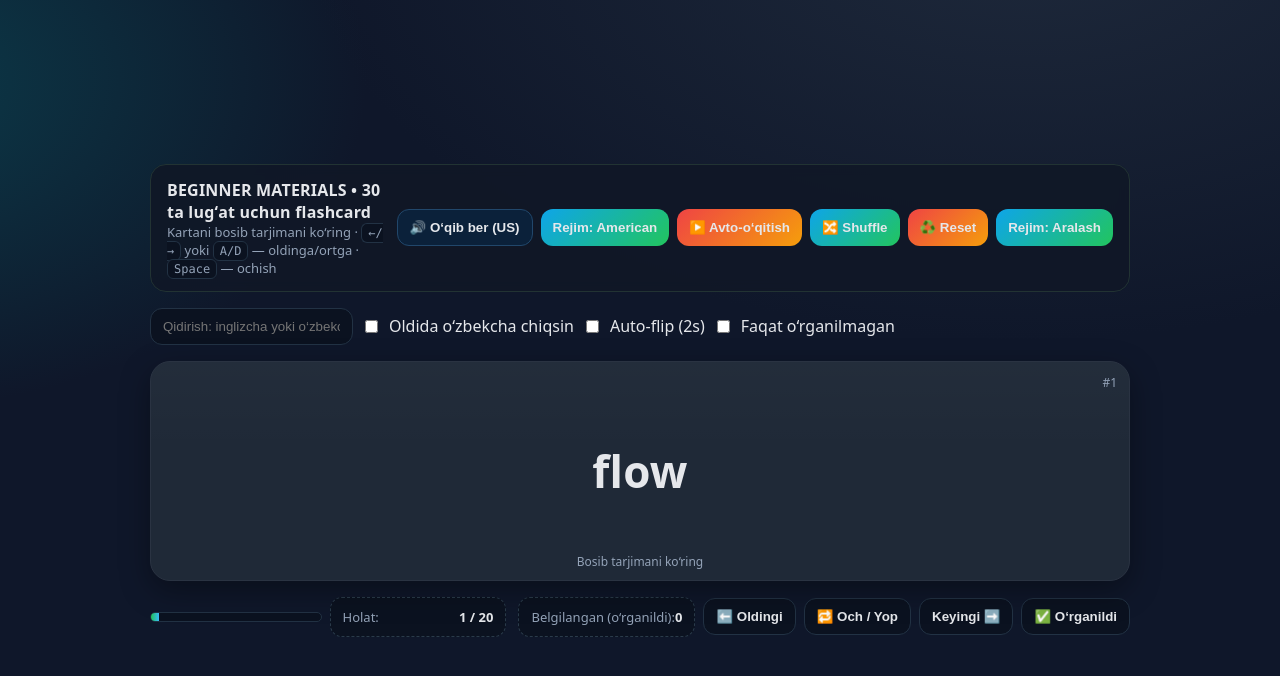
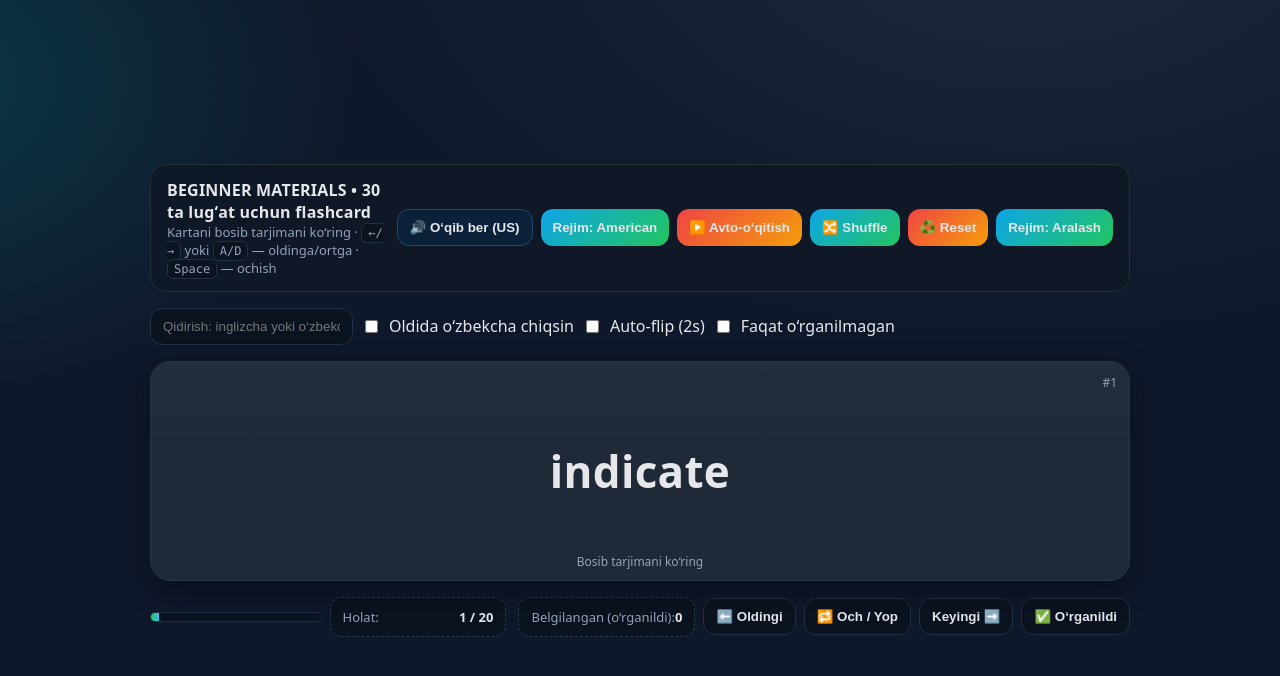
Before and after one commit to MuhriddinTurayev/lugat, a plain HTML site: page index.html in a window 1280 px wide. Drawn offline with Linux system fonts and the light colour scheme.

Commit message:
Update index.html

```diff
--- a/index.html
+++ b/index.html
@@ -105,26 +105,27 @@
   </div>
   <script>
 const data = [
-  { en: "appreciate", uz: "qadrlamoq; ma’nosini tushunmoq" },
-  { en: "available", uz: "mavjud, bor, bo‘sh" },
-  { en: "beat", uz: "yengmoq, yengib chiqmoq" },
-  { en: "bright", uz: "yorqin" },
-  { en: "celebrate", uz: "nishonlamoq" },
-  { en: "determine", uz: "tanlamoq, qaror qilmoq" },
-  { en: "disappear", uz: "ko‘rinmay ketmoq; nari ketmoq" },
-  { en: "else", uz: "boshqa, o‘zga" },
-  { en: "fair", uz: "xolis, adolatli, halol" },
-  { en: "flow", uz: "oqmoq" },
-  { en: "forward", uz: "oldinga" },
-  { en: "hill", uz: "tepalik, balandlik" },
-  { en: "level", uz: "daraja" },
-  { en: "lone", uz: "yakka, yolg‘iz" },
-  { en: "puddle", uz: "ko‘lmak" },
-  { en: "response", uz: "javob" },
-  { en: "season", uz: "fasl, mavsum" },
-  { en: "solution", uz: "yechim, javob" },
-  { en: "waste", uz: "behuda sovurmoq" },
-  { en: "whether", uz: "-mi; yo‘q bo‘lmasa" }
+  { en: "argue", uz: "tortishmoq, janjallashmoq" },
+  { en: "communicate", uz: "suhbat qurmoq" },
+  { en: "crowd", uz: "olomon" },
+  { en: "depend", uz: "qaram bo'lmoq, muhtoj bo'lmoq" },
+  { en: "dish", uz: "likop, tarelka" },
+  { en: "empty", uz: "bo'sh" },
+  { en: "exact", uz: "aniq" },
+  { en: "fresh", uz: "yangi, hozirgina olingan, tabiiy" },
+  { en: "gather", uz: "to'plamoq, yig'moq" },
+  { en: "indicate", uz: "ko'rsatmoq" },
+
+  { en: "item", uz: "buyum, narsa" },
+  { en: "offer", uz: "taklif qilmoq" },
+  { en: "price", uz: "narx" },
+  { en: "product", uz: "mahsulot" },
+  { en: "property", uz: "mulk" },
+  { en: "purchase", uz: "sotib olmoq" },
+  { en: "recommend", uz: "tavsiya qilmoq" },
+  { en: "select", uz: "tanlamoq" },
+  { en: "tool", uz: "asbob, anjom" },
+  { en: "treat", uz: "munosabatda bo'lmoq" }
 ];
 
 
```
